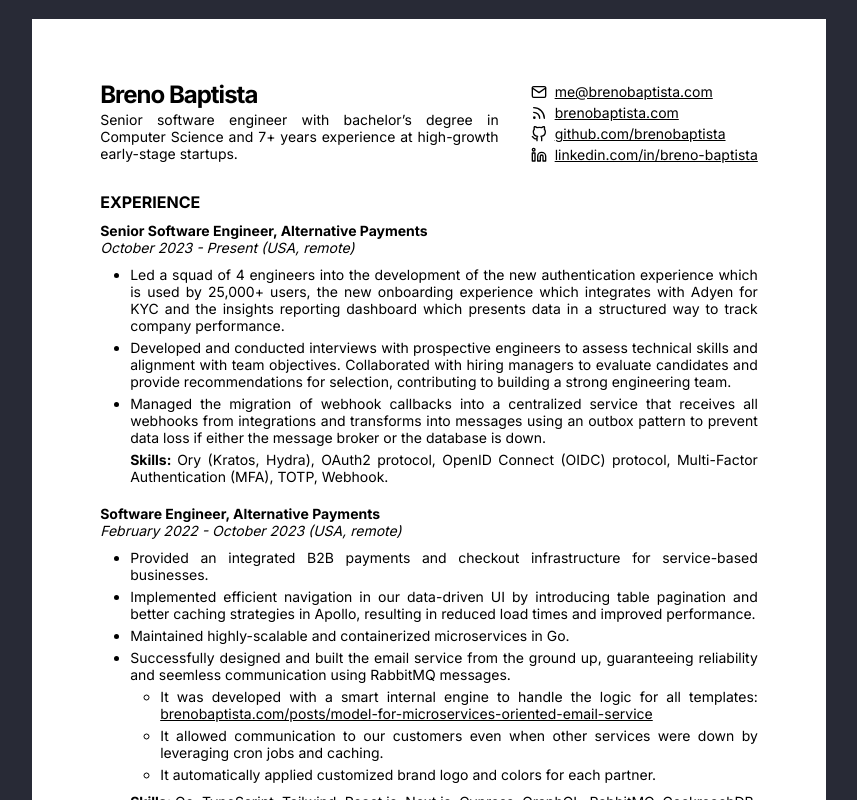
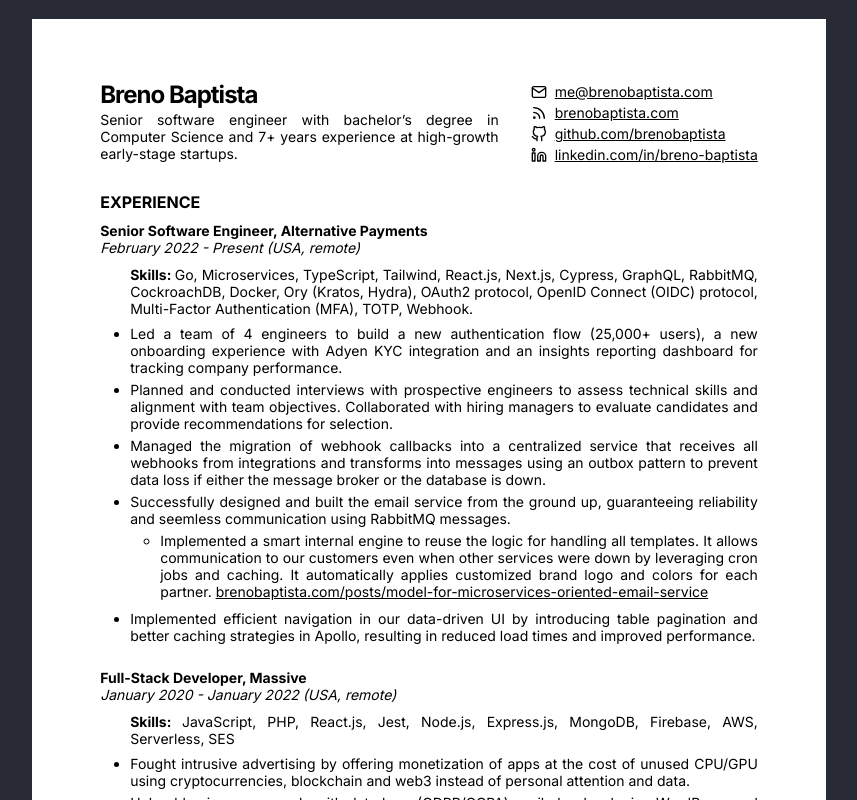
Before and after one commit to brenobaptista/blog, a Next.js app: page /resume in a window 1280 px wide. Shown: the top 800 px of the page, without its empty margins (211-1068 px from the left). Built offline with nearby package versions, Linux system fonts and the light colour scheme.

Commit message:
Improve experience section

```diff
--- a/src/pages/resume.tsx
+++ b/src/pages/resume.tsx
@@ -81,21 +81,26 @@ const Resume = () => (
           <h2>EXPERIENCE</h2>
           <div>
             <strong>Senior Software Engineer, Alternative Payments</strong>
-            <em>October 2023 - Present (USA, remote)</em>
+            <em>February 2022 - Present (USA, remote)</em>
             <ul>
+              <span>
+                <b>Skills: </b>Go, Microservices, TypeScript, Tailwind,
+                React.js, Next.js, Cypress, GraphQL, RabbitMQ, CockroachDB,
+                Docker, Ory (Kratos, Hydra), OAuth2 protocol, OpenID Connect
+                (OIDC) protocol, Multi-Factor Authentication (MFA), TOTP,
+                Webhook.
+              </span>
               <li>
-                Led a squad of 4 engineers into the development of the new
-                authentication experience which is used by 25,000+ users, the
-                new onboarding experience which integrates with Adyen for KYC
-                and the insights reporting dashboard which presents data in a
-                structured way to track company performance.
+                Led a team of 4 engineers to build a new authentication flow
+                (25,000+ users), a new onboarding experience with Adyen KYC
+                integration and an insights reporting dashboard for tracking
+                company performance.
               </li>
               <li>
-                Developed and conducted interviews with prospective engineers to
+                Planned and conducted interviews with prospective engineers to
                 assess technical skills and alignment with team objectives.
                 Collaborated with hiring managers to evaluate candidates and
-                provide recommendations for selection, contributing to building
-                a strong engineering team.
+                provide recommendations for selection.
               </li>
               <li>
                 Managed the migration of webhook callbacks into a centralized
@@ -103,37 +108,17 @@ const Resume = () => (
                 transforms into messages using an outbox pattern to prevent data
                 loss if either the message broker or the database is down.
               </li>
-              <b>Skills: </b>Ory (Kratos, Hydra), OAuth2 protocol, OpenID
-              Connect (OIDC) protocol, Multi-Factor Authentication (MFA), TOTP,
-              Webhook.
-            </ul>
-          </div>
-          <div>
-            <strong>Software Engineer, Alternative Payments</strong>
-            <em>February 2022 - October 2023 (USA, remote)</em>
-            <ul>
-              <li>
-                Provided an integrated B2B payments and checkout infrastructure
-                for service-based businesses.
-              </li>
-              <li>
-                Implemented efficient navigation in our data-driven UI by
-                introducing table pagination and better caching strategies in
-                Apollo, resulting in reduced load times and improved
-                performance.
-              </li>
-              <li>
-                Maintained highly-scalable and containerized microservices in
-                Go.
-              </li>
               <li>
                 Successfully designed and built the email service from the
                 ground up, guaranteeing reliability and seemless communication
                 using RabbitMQ messages.
                 <ul>
                   <li>
-                    It was developed with a smart internal engine to handle the
-                    logic for all templates:{' '}
+                    Implemented a smart internal engine to reuse the logic for
+                    handling all templates. It allows communication to our
+                    customers even when other services were down by leveraging
+                    cron jobs and caching. It automatically applies customized
+                    brand logo and colors for each partner.{' '}
                     <a
                       href='https://www.brenobaptista.com/posts/model-for-microservices-oriented-email-service'
                       target='_blank'
@@ -142,24 +127,24 @@ const Resume = () => (
                       brenobaptista.com/posts/model-for-microservices-oriented-email-service
                     </a>
                   </li>
-                  <li>
-                    It allowed communication to our customers even when other
-                    services were down by leveraging cron jobs and caching.
-                  </li>
-                  <li>
-                    It automatically applied customized brand logo and colors
-                    for each partner.
-                  </li>
                 </ul>
               </li>
-              <b>Skills: </b>Go, TypeScript, Tailwind, React.js, Next.js,
-              Cypress, GraphQL, RabbitMQ, CockroachDB, Docker
+              <li>
+                Implemented efficient navigation in our data-driven UI by
+                introducing table pagination and better caching strategies in
+                Apollo, resulting in reduced load times and improved
+                performance.
+              </li>
             </ul>
           </div>
           <div>
             <strong>Full-Stack Developer, Massive</strong>
             <em>January 2020 - January 2022 (USA, remote)</em>
             <ul>
+              <span>
+                <b>Skills: </b>JavaScript, PHP, React.js, Jest, Node.js,
+                Express.js, MongoDB, Firebase, AWS, Serverless, SES
+              </span>
               <li>
                 Fought intrusive advertising by offering monetization of apps at
                 the cost of unused CPU/GPU using cryptocurrencies, blockchain
@@ -180,21 +165,15 @@ const Resume = () => (
                 reduction of ~30% in size, making the application easier to
                 maintain.
               </li>
-              <b>Skills: </b>JavaScript, PHP, React.js, Jest, Node.js,
-              Express.js, MongoDB, Firebase, AWS, Serverless, SES
             </ul>
           </div>
-        </Section>
-      </Content>
-    </Page>
-
-    <Page>
-      <Content>
-        <Section>
           <div>
             <strong>Product Owner, Acens</strong>
             <em>February 2019 - January 2020 (Brazil)</em>
             <ul>
+              <span>
+                <b>Skills: </b>Scrum, JavaScript, HTML, CSS, Git, SEO, WordPress
+              </span>
               <li>
                 Helped businesses build an online presence by managing a small
                 team that developed high-impact projects to our customers.
@@ -207,11 +186,14 @@ const Resume = () => (
                 Took part in critical product decisions during sprint meetings
                 and calls with customers.
               </li>
-              <b>Skills: </b>Scrum, JavaScript, HTML, CSS, Git, SEO, WordPress
             </ul>
           </div>
         </Section>
+      </Content>
+    </Page>
 
+    <Page>
+      <Content>
         <Section>
           <h2>PROJECTS</h2>
           <ol>
--- a/src/styles/pages/Resume.ts
+++ b/src/styles/pages/Resume.ts
@@ -91,4 +91,9 @@ export const Section = styled.div`
   div {
     margin-bottom: 16px;
   }
+
+  span {
+    display: block;
+    margin-bottom: 8px;
+  }
 `
```
